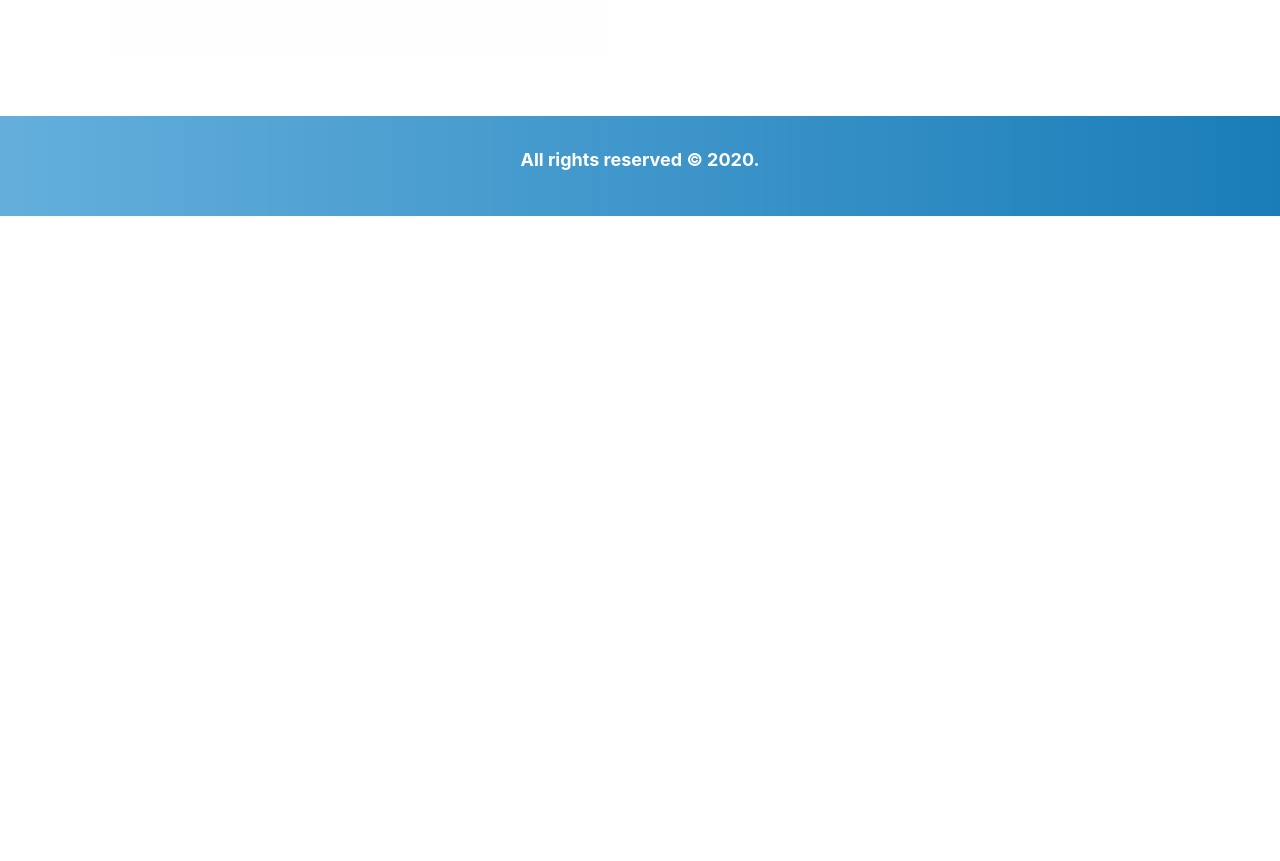
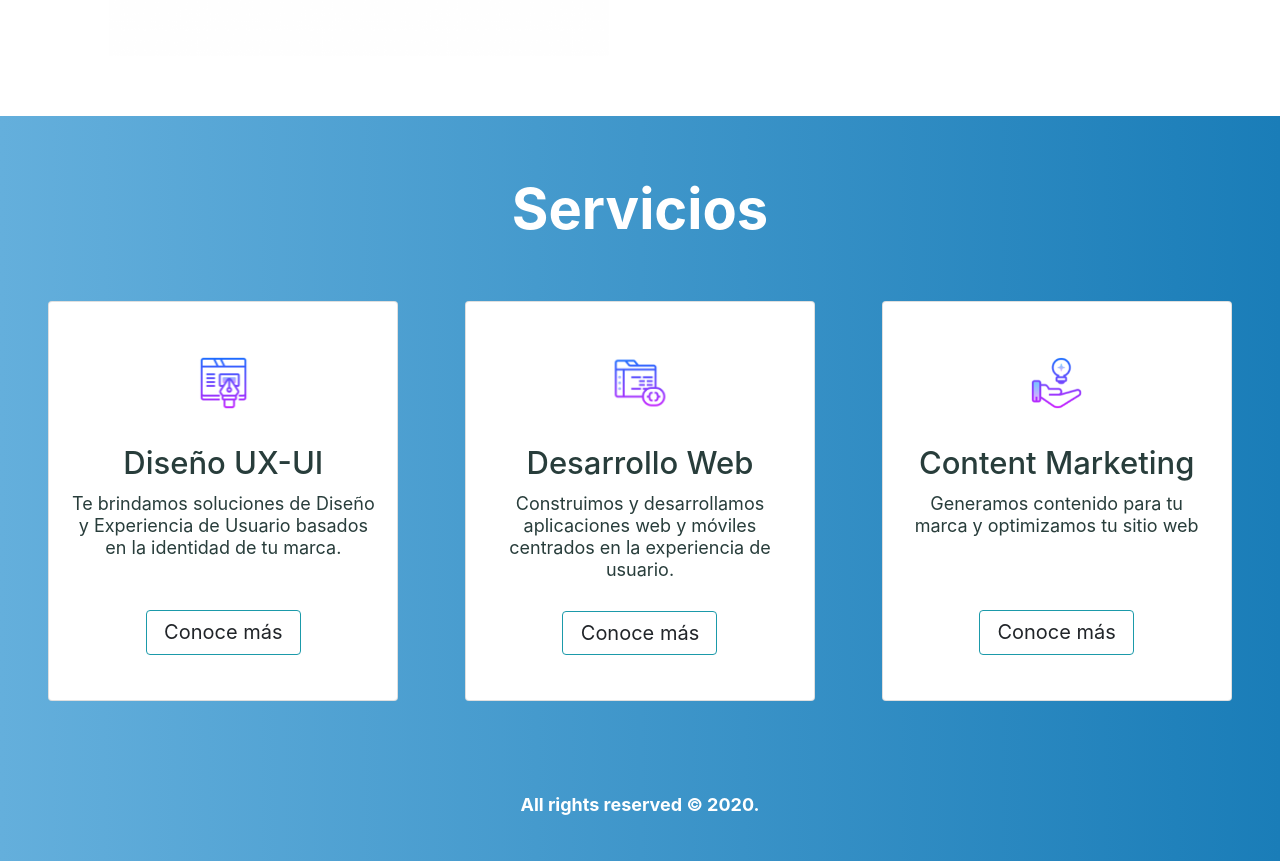
Before and after one commit to RosoPenaranda/reactNodos, a React (Create React App) app: page / in a window 1280 px wide. Shown: the part 984-1845 px from the top of the page. Before the commit the page ends 1200 px from the top, so only its background shows below. Built offline with nearby package versions, Linux system fonts and the light colour scheme.

Commit message:
agregados componentes de servicios

```diff
--- /dev/null
+++ b/src/Components/Servicios/ServicioCard.jsx
@@ -0,0 +1,24 @@
+import React from 'react';
+
+const ServicioCard = (props) => {
+  let servicio = props.servicio;
+  return (
+    <div className="card d-flex flex-column justify-content-around align-items-center">
+      <div className="card-body text-center">
+        <img className="" src={servicio.img} alt="Diseño UX-UI" />
+        <h5 className="card-title ">{servicio.title}</h5>
+        <p>{servicio.description}</p>
+      </div>
+      <a
+        href={servicio.link}
+        className="btn btn-outline "
+        role="button"
+        aria-pressed="true"
+      >
+        Conoce más
+      </a>
+    </div>
+  );
+};
+
+export default ServicioCard;
--- /dev/null
+++ b/src/Components/Servicios/Servicios.jsx
@@ -0,0 +1,51 @@
+import React from 'react';
+
+import WebImg from '../../Images/icons8-web-design-96.png';
+import DesarrolloImg from '../../Images/icons8-code-96.png';
+import MarketingImg from '../../Images/icons8-idea-sharing-96.png';
+import ServicioCard from './ServicioCard';
+
+const Servicios = () => {
+  let servicios = [
+    {
+      img: WebImg,
+      title: 'Diseño UX-UI',
+      description:
+        'Te brindamos soluciones de Diseño y Experiencia de Usuario basados en la identidad de tu marca.',
+      link: '',
+    },
+    {
+      img: DesarrolloImg,
+      title: 'Desarrollo Web',
+      description:
+        'Construimos y desarrollamos aplicaciones web y móviles centrados en la experiencia de usuario.',
+      link: '',
+    },
+    {
+      img: MarketingImg,
+      title: 'Content Marketing',
+      description:
+        'Generamos contenido para tu marca  y optimizamos tu sitio web',
+      link: '',
+    },
+  ];
+
+  return (
+    <section id="servicios" className="container-fluid gradiente_azul">
+      <div className="row">
+        <div className="col text-center">
+          <h1 className="texto_blanco">Servicios</h1>
+        </div>
+      </div>
+      <div className="row">
+        <div className="col d-flex justify-content-around align-items-center flex-wrap">
+          {servicios.map((servicio) => {
+            return <ServicioCard servicio={servicio} />;
+          })}
+        </div>
+      </div>
+    </section>
+  );
+};
+
+export default Servicios;
--- a/src/Pages/Home.jsx
+++ b/src/Pages/Home.jsx
@@ -2,6 +2,7 @@ import React, { Component } from 'react';
 import Banner from '../Components/Banner/Banner';
 import Nosotros from '../Components/Nosotros/Nosotros';
 import '../Styles/index.css';
+import Servicios from '../Components/Servicios/Servicios';
 
 class Home extends Component {
   constructor(props) {
@@ -13,6 +14,7 @@ class Home extends Component {
       <React.Fragment>
         <Banner />
         <Nosotros />
+        <Servicios />
       </React.Fragment>
     );
   }
```
